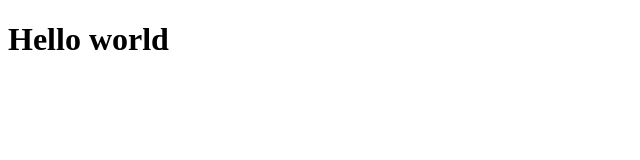
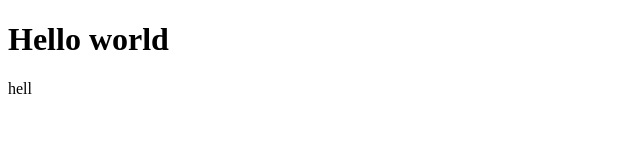
Before and after one commit to 6410685041/Hello2, a website: page index.html in a window 1280 px wide. Shown: the full height of the page, 0-640 px from the left. Drawn offline with Linux system fonts and the light colour scheme.

Commit message:
Update index.html

```diff
--- a/index.html
+++ b/index.html
@@ -8,5 +8,6 @@
   </head>
   <body>
     <h1>Hello world</h1>
+    <p> hell </p>
   </body>
 </html>
```
